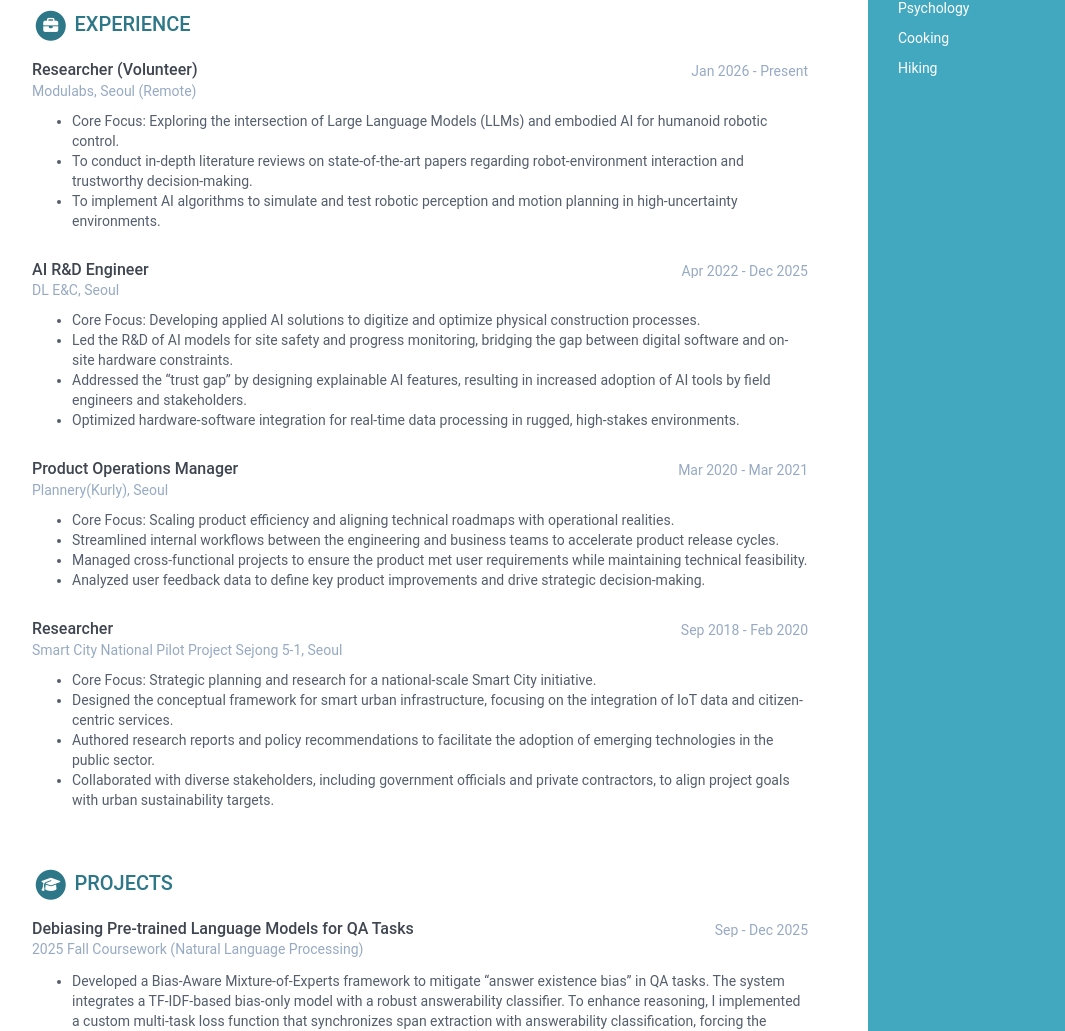
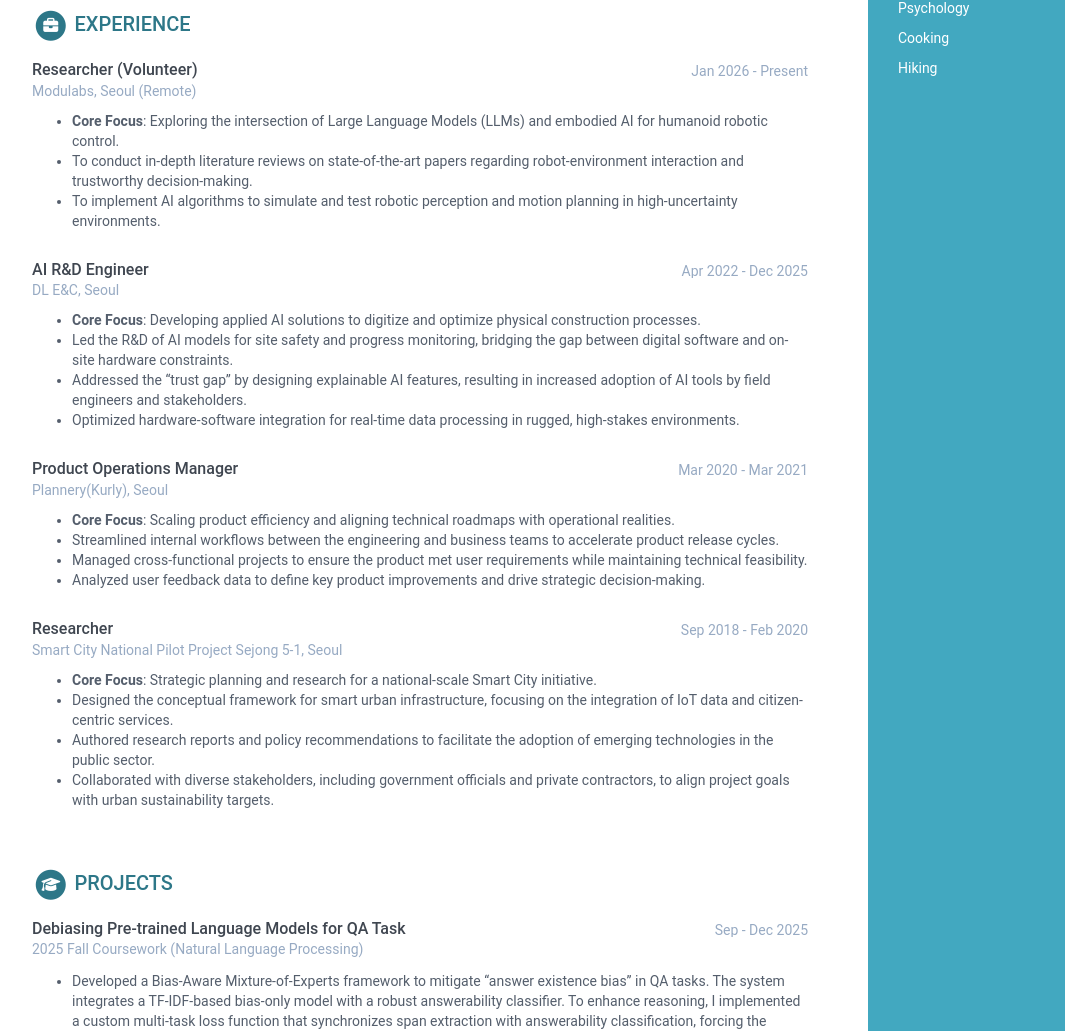
Before and after one commit to nanunzoey/nanunzoey.github.io, a Jekyll site: the page built from print.html, in a window 1280 px wide and 1400 px high, scrolled down 524 px. Shown: the part 147-1178 px from the top of the window, without its empty margins (28-1093 px from the left). Built offline with Jekyll 4.4.1, drawn with Linux system fonts in a browser that asks for light colours; nearby versions of some CDN libraries; library files that are not in the unit come from our copies; some of the changed text lies outside the part shown.

Commit message:
Update data.yml

```diff
--- a/_data/data.yml
+++ b/_data/data.yml
@@ -89,14 +89,14 @@ experiences:
     time: Jan 2026 - Present
     company: Modulabs, Seoul (Remote)
     details: |
-      - Core Focus: Exploring the intersection of Large Language Models (LLMs) and embodied AI for humanoid robotic control.
+      - **Core Focus**: Exploring the intersection of Large Language Models (LLMs) and embodied AI for humanoid robotic control.
       - To conduct in-depth literature reviews on state-of-the-art papers regarding robot-environment interaction and trustworthy decision-making.
       - To implement AI algorithms to simulate and test robotic perception and motion planning in high-uncertainty environments.
   - role: AI R&D Engineer
     time: Apr 2022 - Dec 2025
     company: DL E&C, Seoul
     details: |
-      - Core Focus: Developing applied AI solutions to digitize and optimize physical construction processes.
+      - **Core Focus**: Developing applied AI solutions to digitize and optimize physical construction processes.
       - Led the R&D of AI models for site safety and progress monitoring, bridging the gap between digital software and on-site hardware constraints.
       - Addressed the "trust gap" by designing explainable AI features, resulting in increased adoption of AI tools by field engineers and stakeholders.
       - Optimized hardware-software integration for real-time data processing in rugged, high-stakes environments.
@@ -104,7 +104,7 @@ experiences:
     time: Mar 2020 - Mar 2021
     company: Plannery(Kurly), Seoul
     details: |
-      - Core Focus: Scaling product efficiency and aligning technical roadmaps with operational realities.
+      - **Core Focus**: Scaling product efficiency and aligning technical roadmaps with operational realities.
       - Streamlined internal workflows between the engineering and business teams to accelerate product release cycles.
       - Managed cross-functional projects to ensure the product met user requirements while maintaining technical feasibility.
       - Analyzed user feedback data to define key product improvements and drive strategic decision-making.
@@ -112,7 +112,7 @@ experiences:
     time: Sep 2018 - Feb 2020
     company: Smart City National Pilot Project Sejong 5-1, Seoul
     details: |
-      - Core Focus: Strategic planning and research for a national-scale Smart City initiative.
+      - **Core Focus**: Strategic planning and research for a national-scale Smart City initiative.
       - Designed the conceptual framework for smart urban infrastructure, focusing on the integration of IoT data and citizen-centric services.
       - Authored research reports and policy recommendations to facilitate the adoption of emerging technologies in the public sector.
       - Collaborated with diverse stakeholders, including government officials and private contractors, to align project goals with urban sustainability targets.
@@ -120,7 +120,7 @@ experiences:
 certifications:
   title: Projects
   list:
-  - name: Debiasing Pre-trained Language Models for QA Tasks
+  - name: Debiasing Pre-trained Language Models for QA Task
     start: Sep
     end: Dec 2025
     organization: 2025 Fall Coursework (Natural Language Processing)
@@ -142,7 +142,7 @@ certifications:
       - Engineered a human-centric medical consultation system using LLMs to perform medical triage and hospital recommendations. To bridge the gap between subjective symptoms and objective clinical action, I introduced a numerical severity scoring strategy and an iterative feedback loop. The system utilizes the Google Maps API to provide location-based, actionable recommendations when professional medical intervention is required.
       - Outcome: Established a rigorous evaluation framework based on four human-centric pillars: Reasoning Coherence, Clinical Appropriateness, Transparency, and Responsiveness. The system successfully transformed ambiguous patient inputs into structured, reliable medical next-steps with high clinical alignment. In addition, implemented Chain-of-Thought prompting to provide step-by-step medical reasoning to the user, ensuring the "Why" behind a triage decision is transparent and verifiable by medical professionals.
 
-  - name: Computer Vision based Structural Defect Detection for AEC Industry
+  - name: Computer Vision based Structural Defect Detection System
     start: Apr 2022
     end: Dec 2025
     organization: DL E&C
@@ -178,7 +178,7 @@ skills:
     level: 90%
 
   - name: ML Framework (PyTorch)
-    level: 80%
+    level: 90%
 
   - name: SQL
     level: 90%
```
